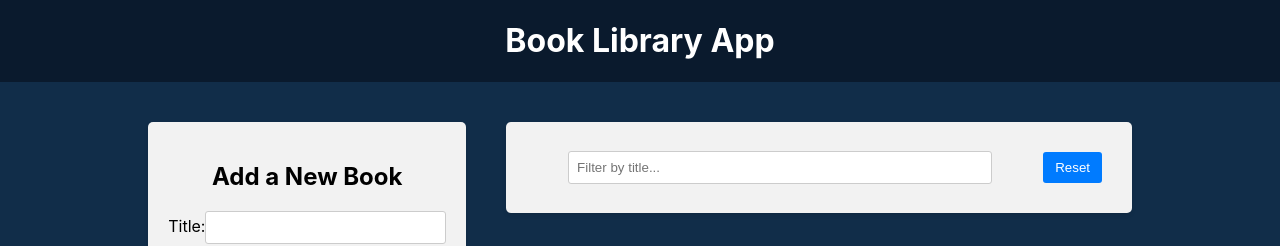
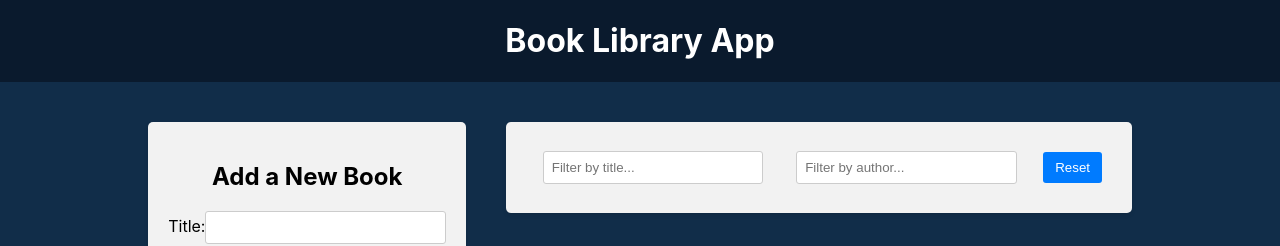
Before and after one commit to AndyDrewDev/book-library-app, a React (Create React App) app in the folder frontend/: page / in a window 1280 px wide. Shown: the top 246 px of the page. Built offline with nearby package versions, Linux system fonts and the light colour scheme.

Commit message:
Filter by author

```diff
--- a/frontend/src/components/BookList/BookList.js
+++ b/frontend/src/components/BookList/BookList.js
@@ -2,16 +2,33 @@ import './BookList.css'
 import { useDispatch, useSelector } from 'react-redux'
 import { BsBookmarkStarFill, BsBookmarkStar } from 'react-icons/bs'
 import { deleteBook, toggleFavorite } from '../../redux/books/actionCreators'
-import { selectTitleFilter } from '../../redux/slices/filterSlice'
+import {
+  selectTitleFilter,
+  selectAuthorFilter,
+} from '../../redux/slices/filterSlice'
+
+const filterBooks = (books, titleFilter, authorFilter) => {
+  const booksFilter = books.filter((book) => {
+    const matchedTitle = book.title
+      .toLowerCase()
+      .includes(titleFilter.toLowerCase())
+
+    const matchedAuthor = book.author
+      .toLowerCase()
+      .includes(authorFilter.toLowerCase())
+
+    return matchedTitle && matchedAuthor
+  })
+
+  return booksFilter
+}
+
 const BookList = () => {
   const books = useSelector((state) => state.books)
   const titleFilter = useSelector(selectTitleFilter)
+  const authorFilter = useSelector(selectAuthorFilter)
 
-  const filteredBooks = titleFilter
-    ? books.filter((book) =>
-        book.title.toLowerCase().includes(titleFilter.toLowerCase())
-      )
-    : books
+  const filteredBooks = filterBooks(books, titleFilter, authorFilter)
 
   const dispatch = useDispatch()
 
--- a/frontend/src/components/Filter/Filter.js
+++ b/frontend/src/components/Filter/Filter.js
@@ -1,7 +1,9 @@
 import { useDispatch, useSelector } from 'react-redux'
 import {
   setTitleFilter,
+  setAuthorFilter,
   selectTitleFilter,
+  selectAuthorFilter,
   resetFilters,
 } from '../../redux/slices/filterSlice'
 import './Filter.css'
@@ -9,9 +11,14 @@ import './Filter.css'
 const Filter = () => {
   const dispatch = useDispatch()
   const titleFilter = useSelector(selectTitleFilter)
+  const authorFilter = useSelector(selectAuthorFilter)
 
   const handleTitleFilterChange = (event) => {
     dispatch(setTitleFilter(event.target.value))
+  }
+
+  const handleAuthorFilterChange = (event) => {
+    dispatch(setAuthorFilter(event.target.value))
   }
 
   const handleResetFilters = () => {
@@ -29,6 +36,14 @@ const Filter = () => {
             onChange={handleTitleFilterChange}
           />
         </div>
+          <div className="filter-group">
+            <input
+              type='text'
+              placeholder='Filter by author...'
+              value={authorFilter}
+              onChange={handleAuthorFilterChange}
+            />
+          </div>
         <button type='button' onClick={handleResetFilters}>
           Reset
         </button>
--- a/frontend/src/redux/slices/filterSlice.js
+++ b/frontend/src/redux/slices/filterSlice.js
@@ -2,6 +2,7 @@ import { createSlice } from '@reduxjs/toolkit'
 
 const initialState = {
   title: '',
+  author: '',
 }
 
 const filterSlice = createSlice({
@@ -14,11 +15,17 @@ const filterSlice = createSlice({
     resetFilters: (state) => {
       return initialState
     },
+    setAuthorFilter: (state, action) => {
+      state.author = action.payload
+    },
   },
 })
 
-export const { setTitleFilter, resetFilters } = filterSlice.actions
+export const { setTitleFilter, setAuthorFilter, resetFilters } =
+  filterSlice.actions
 
 export const selectTitleFilter = (state) => state.filter.title
 
+export const selectAuthorFilter = (state) => state.filter.author
+
 export default filterSlice.reducer
```
